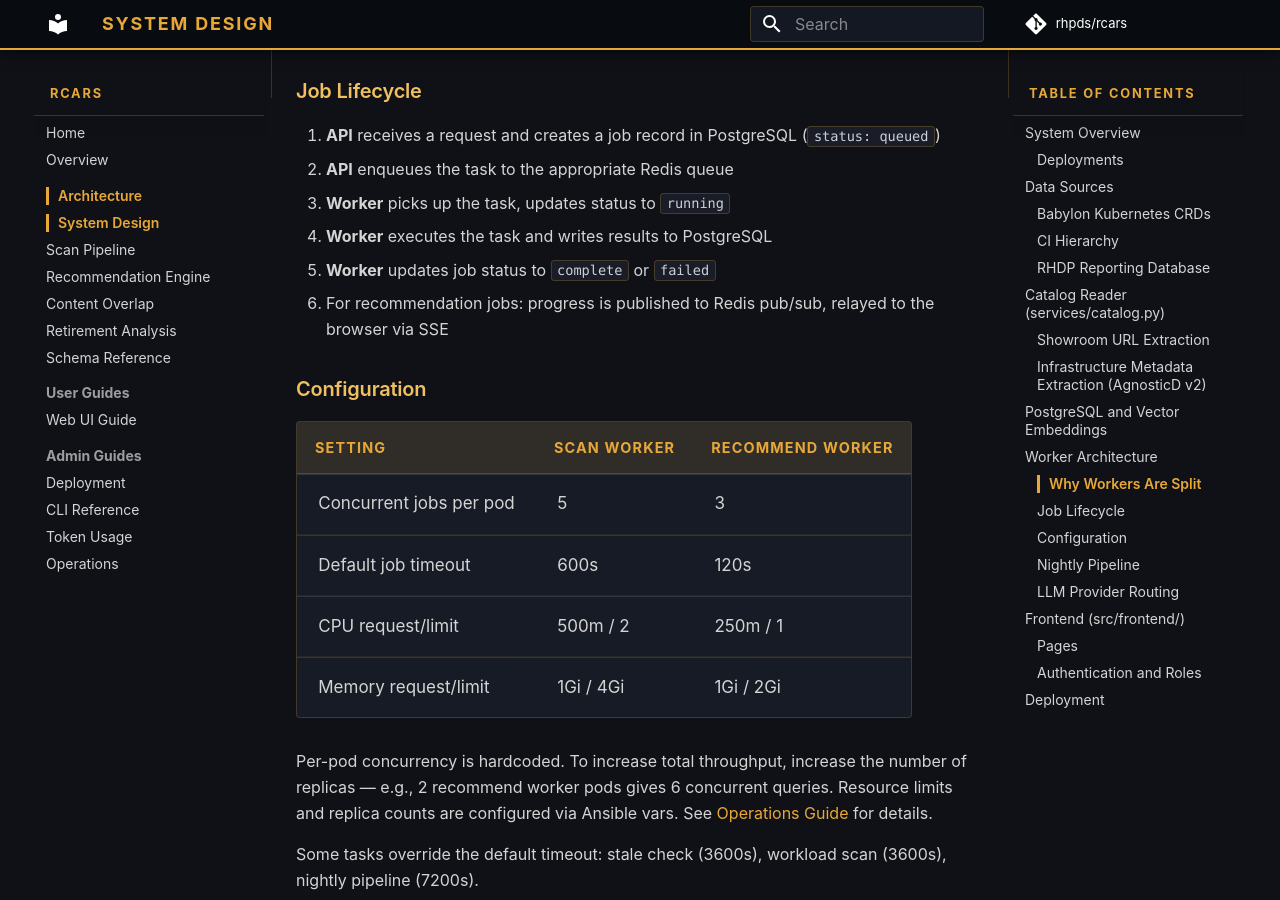
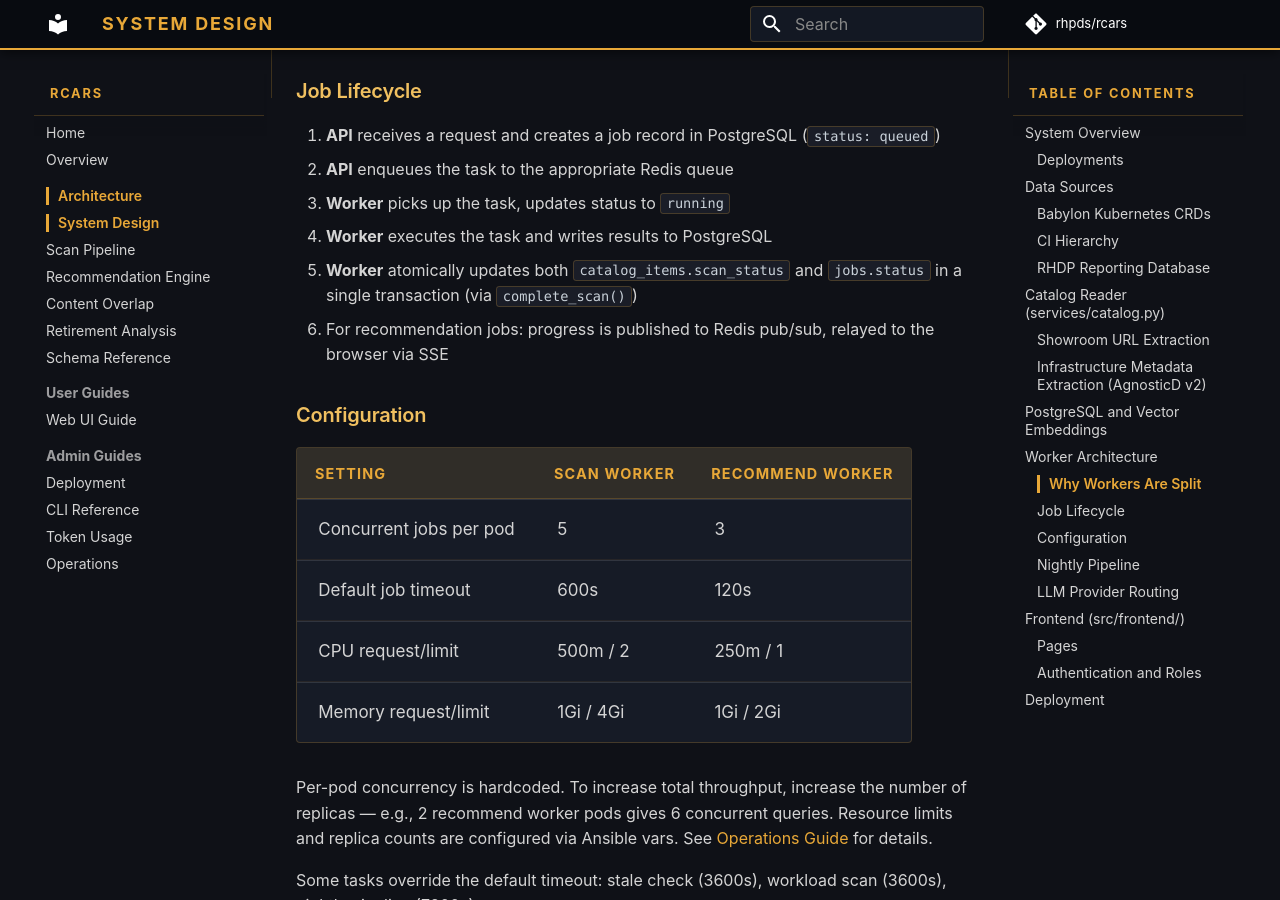
Before and after one commit to rhpds/rcars, an MkDocs documentation site: the page built from docs/architecture/system-design.md, in a window 1280 px wide and 900 px high, scrolled down 6435 px. Built offline with MkDocs 1.6.1 and Material for MkDocs 9.7.7, drawn with Linux system fonts in a browser that asks for light colours; comment, search, counter and statistics services are not loaded.

Commit message:
[RHDPCD-29] Update docs to reflect atomic scan completion and correct CLI description
Co-Authored-By: Claude Opus 4.6 (1M context) <noreply@anthropic.com>

```diff
--- a/docs/architecture/system-design.md
+++ b/docs/architecture/system-design.md
@@ -198,7 +198,7 @@ The split exists because of a starvation problem: with a single worker, a bulk s
 2. **API** enqueues the task to the appropriate Redis queue
 3. **Worker** picks up the task, updates status to `running`
 4. **Worker** executes the task and writes results to PostgreSQL
-5. **Worker** updates job status to `complete` or `failed`
+5. **Worker** atomically updates both `catalog_items.scan_status` and `jobs.status` in a single transaction (via `complete_scan()`)
 6. For recommendation jobs: progress is published to Redis pub/sub, relayed to the browser via SSE
 
 ### Configuration
```
Also changed, not shown: docs/architecture/retirement-analysis.md (+1 -1 lines).
